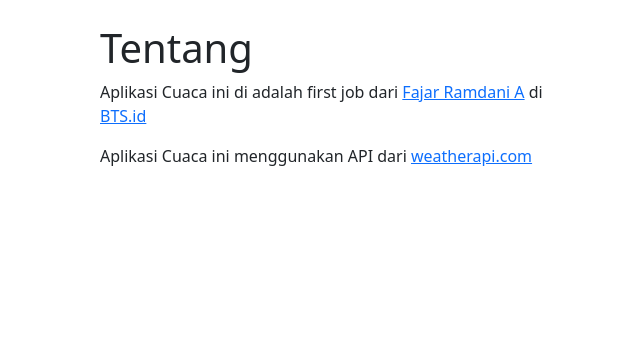
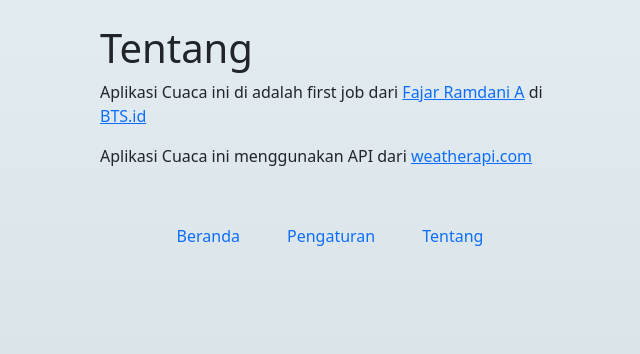
Before and after one commit to Tukizz/web-weather, a Vue app: page /about in a window 1280 px wide. Shown: the top 354 px of the page, without its empty margins (310-950 px from the left). Built offline with nearby package versions, Linux system fonts and the light colour scheme; what mdi-vue would draw is missing.

Commit message:
add keep-alive, footer, & background

```diff
--- a/src/App.vue
+++ b/src/App.vue
@@ -1,10 +1,31 @@
 <template>
   <div id="app">
-    <router-view />
+    <keep-alive>
+      <router-view :key="$route.fullpath" />
+    </keep-alive>
+    <Footer />
   </div>
 </template>
 
+<script>
+import Footer from "@/components/Footer";
+export default {
+  components: {
+    Footer
+  }
+};
+</script>
+
 <style lang="scss">
+body,
+html {
+  height: 100%;
+  background-image: linear-gradient(to top, #cfd9df 0%, #e2ebf0 100%);
+  background-position: center;
+  background-repeat: no-repeat;
+  background-size: cover;
+}
+
 #app {
   padding: 0px 20px;
   width: 100vw;
```
